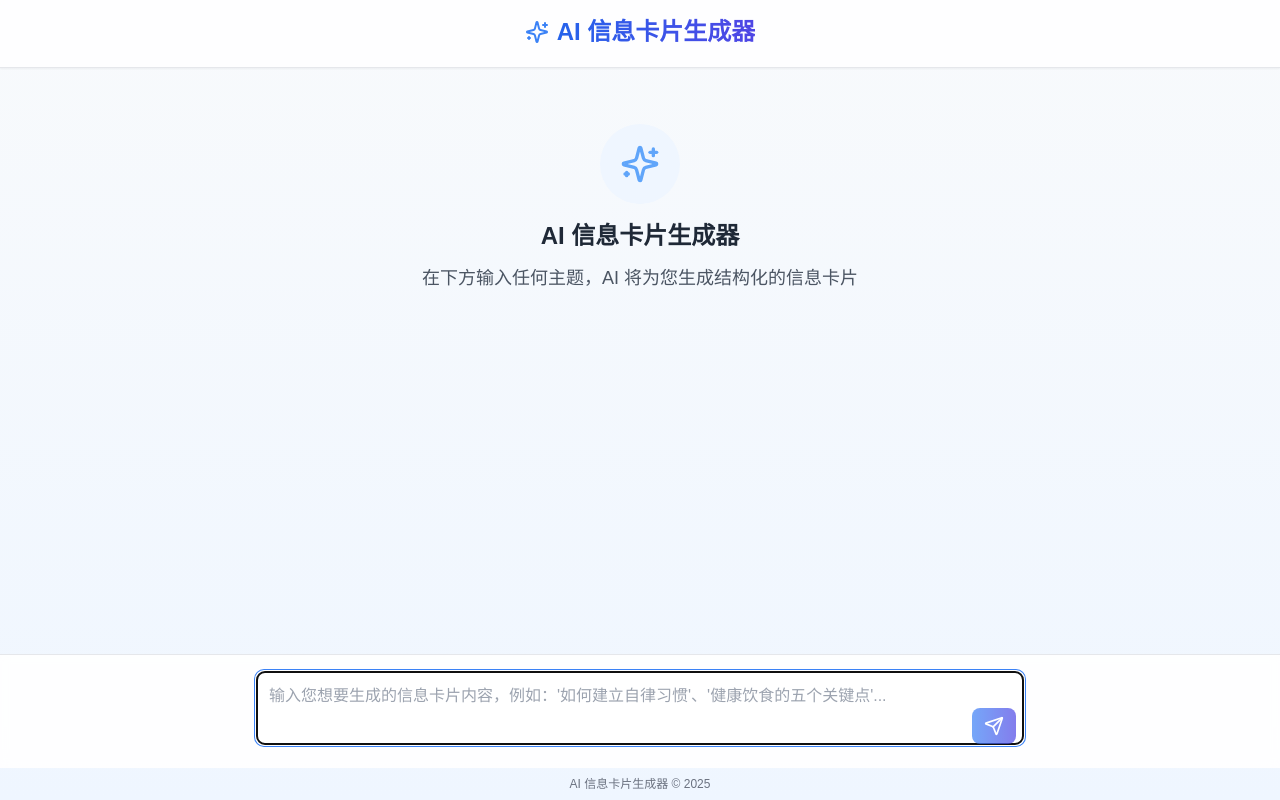
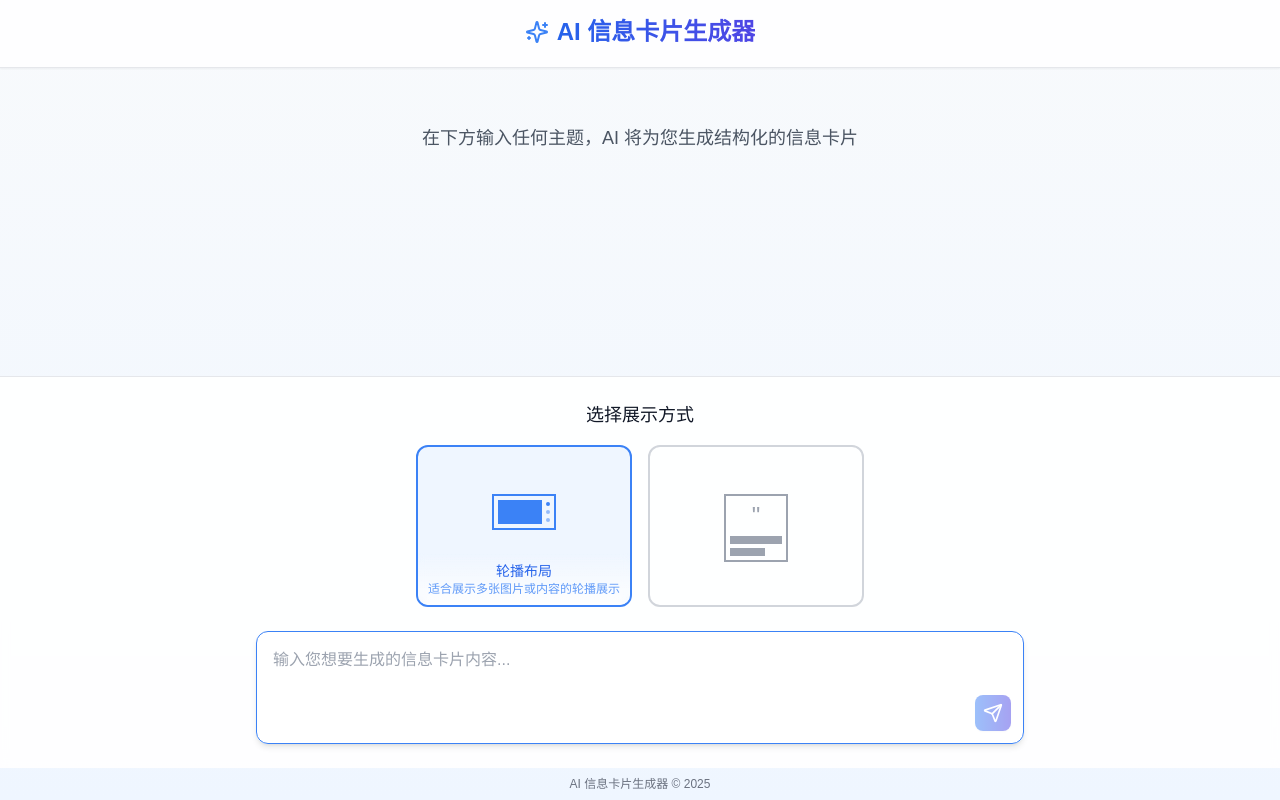
Before and after one commit to ingf/card, a Next.js app: page / in a window 1280 px wide. Built offline with nearby package versions, Linux system fonts and the light colour scheme.

Commit message:
style: 💄 update ui

```diff
--- a/app/page.tsx
+++ b/app/page.tsx
@@ -3,9 +3,10 @@
 import { useState, useRef, useEffect } from "react";
 import { Card } from "@/components/Card";
 import type { CardSchema as CardType, CardType as CardTypeEnum } from "@/lib/schemas/card";
-import { Sparkles, Loader2, Send, Clock, Eye, ExternalLink } from "lucide-react";
+import { Sparkles, Loader2, Send, Clock, Eye, ExternalLink, LayoutGrid, AlignLeft, Type, Image, Quote, Layout } from "lucide-react";
 import Link from "next/link";
 import { useSessionStorage } from "@/lib/hooks/useSessionStorage";
+import { cn } from "@/lib/utils";
 
 export default function Home() {
   const [error, setError] = useState<string>("");
@@ -17,6 +18,8 @@ export default function Home() {
   const [input, setInput] = useState("");
   const [isLoading, setIsLoading] = useState(false);
   const [inputHistory, setInputHistory] = useSessionStorage<string[]>('inputHistory', []);
+  const [selectedType, setSelectedType] = useState<CardTypeEnum>("basic");
+  const [selectedLayout, setSelectedLayout] = useState<string>("carousel");
 
   const [templates, setTemplates] = useState<CardTypeEnum[]>([
     "basic",       // 基础卡片
@@ -35,6 +38,42 @@ export default function Home() {
 
   const [cardScale, setCardScale] = useState({ scale: 0.5, height: '200%' });
   const cardRef = useRef<HTMLDivElement>(null);
+
+  const cardTypes = [
+    { id: "basic" as const, name: "基础卡片", description: "简单清晰的信息展示" },
+    { id: "list" as const, name: "列表卡片", description: "结构化的列表内容" },
+    { id: "html" as const, name: "富文本卡片", description: "支持富文本格式" },
+  ];
+
+  const layoutTypes = [
+    {
+      id: "carousel",
+      name: "轮播布局",
+      icon: (
+        <div className="w-full aspect-video border-2 border-current p-1 flex gap-1">
+          <div className="flex-1 h-full bg-current"></div>
+          <div className="w-1 h-full flex flex-col justify-center gap-1">
+            <div className="w-1 h-1 rounded-full bg-current"></div>
+            <div className="w-1 h-1 rounded-full bg-current opacity-50"></div>
+            <div className="w-1 h-1 rounded-full bg-current opacity-50"></div>
+          </div>
+        </div>
+      ),
+      description: "适合展示多张图片或内容的轮播展示",
+    },
+    {
+      id: "quote",
+      name: "引用布局",
+      icon: (
+        <div className="w-full aspect-square border-2 border-current p-1">
+          <div className="text-2xl font-serif mb-1">"</div>
+          <div className="w-full h-2 bg-current mb-1"></div>
+          <div className="w-2/3 h-2 bg-current"></div>
+        </div>
+      ),
+      description: "适合展示名言警句或重要引用",
+    },
+  ];
 
   useEffect(() => {
     if (inputRef.current && !isLoading) {
@@ -106,10 +145,10 @@ export default function Home() {
     setLoadingTemplates(prev => [...prev, templateType]);
 
     try {
-      // 为不同的卡片类型准备不同的请求格式
       const requestBody = {
         prompt: userPrompt,
-        type: templateType
+        type: templateType,
+        layout: selectedLayout
       };
 
       const response = await fetch('/api/generate', {
@@ -141,6 +180,7 @@ export default function Home() {
 
     } catch (e) {
       console.error(`Error fetching ${templateType} template:`, e);
+      throw e;
     } finally {
       setLoadingTemplates(prev => prev.filter(t => t !== templateType));
     }
@@ -173,25 +213,9 @@ export default function Home() {
     try {
       setInputHistory(prev => [input, ...prev]);
 
-      // 收集所有错误
-      const errors: string[] = [];
-      const results = await Promise.allSettled(
-        templates.map(templateType => fetchTemplateData(templateType, input))
-      );
+      // 只请求选中的类型
+      await fetchTemplateData(selectedType, input);
 
-      // 检查是否所有请求都失败
-      const allFailed = results.every(result => result.status === 'rejected');
-      if (allFailed) {
-        throw new Error("所有卡片类型生成失败，请重试或修改提示词");
-      }
-
-      // 显示部分失败信息
-      const failedCount = results.filter(result => result.status === 'rejected').length;
-      if (failedCount > 0) {
-        setError(`${failedCount}/${templates.length} 个卡片类型生成失败，但其他类型已成功生成`);
-      }
-
-      setInput("");
     } catch (e) {
       console.error("Error:", e);
       setError((e as Error).message || "生成失败，请重试");
@@ -261,10 +285,6 @@ export default function Home() {
         >
           {!hasAnyCardData && !isLoading && (
             <div className="max-w-3xl mx-auto text-center py-8">
-              <div className="w-20 h-20 bg-blue-50 rounded-full flex items-center justify-center mx-auto mb-4">
-                <Sparkles className="h-10 w-10 text-blue-400" />
-              </div>
-              <h2 className="text-2xl font-bold text-gray-800 mb-3">AI 信息卡片生成器</h2>
               <p className="text-gray-600 text-lg mb-6 max-w-xl mx-auto">
                 在下方输入任何主题，AI 将为您生成结构化的信息卡片
               </p>
@@ -422,17 +442,69 @@ export default function Home() {
           )}
         </div>
 
-        <div className="border-t border-gray-200 bg-white/90 backdrop-blur-sm p-4">
-          <div className="max-w-3xl mx-auto">
+        <div className="border-t border-gray-200 bg-white/90 backdrop-blur-sm p-6">
+          <div className="max-w-3xl mx-auto space-y-6">
+            {/* 布局选择器 */}
+            <div className="flex flex-col items-center space-y-4">
+              <h3 className="text-lg font-medium text-gray-900">选择展示方式</h3>
+              <div className="flex gap-4 w-full max-w-md">
+                {layoutTypes.map((layout) => (
+                  <button
+                    key={layout.id}
+                    onClick={() => setSelectedLayout(layout.id)}
+                    className={cn(
+                      "flex-1 group relative overflow-hidden rounded-xl border-2 transition-all duration-200 aspect-[4/3]",
+                      selectedLayout === layout.id
+                        ? "border-blue-500 text-blue-500 bg-blue-50"
+                        : "border-gray-300 text-gray-400 hover:border-gray-400 hover:text-gray-600 hover:bg-gray-50"
+                    )}
+                  >
+                    <div className="absolute inset-0 flex items-center justify-center">
+                      <div className={cn(
+                        "w-16 h-16 transition-colors duration-200",
+                        selectedLayout === layout.id
+                          ? "text-blue-500"  // 选中状态使用蓝色
+                          : "text-gray-400 group-hover:text-gray-600"  // 未选中状态使用灰色，悬浮时加深
+                      )}>
+                        {layout.icon}
+                      </div>
+                    </div>
+                    <div className={cn(
+                      "absolute bottom-0 left-0 right-0 p-2 text-center transition-all duration-200",
+                      "bg-gradient-to-t from-white/90 to-white/0 backdrop-blur-sm",
+                      selectedLayout === layout.id
+                        ? "translate-y-0 text-blue-600"  // 选中状态文字显示蓝色
+                        : "translate-y-full group-hover:translate-y-0 text-gray-600"  // 未选中状态文字显示深灰色
+                    )}>
+                      <p className="text-sm font-medium">
+                        {layout.name}
+                      </p>
+                      <p className={cn(
+                        "text-xs line-clamp-2",
+                        selectedLayout === layout.id
+                          ? "text-blue-500/80"  // 选中状态描述文字显示淡蓝色
+                          : "text-gray-500"     // 未选中状态描述文字显示灰色
+                      )}>
+                        {layout.description}
+                      </p>
+                    </div>
+                  </button>
+                ))}
+              </div>
+            </div>
+
+            {/* 输入区域 */}
+            <div className="relative">
               <form onSubmit={handleFormSubmit} className="relative">
+                <div className="relative rounded-xl border border-gray-200 bg-white/50 backdrop-blur-sm shadow-sm transition-all focus-within:shadow-md focus-within:border-blue-500">
                   <textarea
                     ref={inputRef}
-                className="w-full p-3 pr-16 border border-gray-200 rounded-lg focus:ring-2 focus:ring-blue-500 focus:border-blue-500 text-gray-800 bg-white/50 backdrop-blur-sm transition-all resize-none"
+                    className="w-full p-4 pr-16 rounded-xl bg-transparent resize-none focus:outline-none"
                     value={input}
                     onChange={(e) => setInput(e.target.value)}
-                placeholder="输入您想要生成的信息卡片内容，例如：'如何建立自律习惯'、'健康饮食的五个关键点'..."
+                    placeholder="输入您想要生成的信息卡片内容..."
                     disabled={isLoading}
-                rows={2}
+                    rows={3}
                     onKeyDown={(e) => {
                       if (e.key === 'Enter' && !e.shiftKey) {
                         e.preventDefault();
@@ -444,8 +516,15 @@ export default function Home() {
                   />
                   <button
                     type="submit"
-                className="absolute right-2 bottom-2 px-3 py-2 text-white bg-gradient-to-r from-blue-500 to-indigo-600 rounded-lg hover:from-blue-600 hover:to-indigo-700 disabled:opacity-70 disabled:cursor-not-allowed transition-all duration-200 flex items-center justify-center"
                     disabled={isLoading || !input.trim()}
+                    className={cn(
+                      "absolute right-3 bottom-3",
+                      "p-2 rounded-lg transition-all duration-200",
+                      "bg-gradient-to-r from-blue-500 to-indigo-600",
+                      "hover:from-blue-600 hover:to-indigo-700",
+                      "disabled:opacity-50 disabled:cursor-not-allowed",
+                      "text-white shadow-sm"
+                    )}
                   >
                     {isLoading ? (
                       <Loader2 className="h-5 w-5 animate-spin" />
@@ -453,27 +532,37 @@ export default function Home() {
                       <Send className="h-5 w-5" />
                     )}
                   </button>
+                </div>
               </form>
 
+              {/* 历史记录 */}
               {inputHistory.length > 0 && (
-              <div className="mt-2 flex flex-wrap gap-2">
+                <div className="mt-3 flex flex-wrap gap-2">
+                  <span className="text-xs text-gray-500 flex items-center">
+                    <Clock className="h-3 w-3 mr-1" />
+                    历史:
+                  </span>
                   {inputHistory.slice(0, 3).map((item, index) => (
                     <button
                       key={index}
                       onClick={() => selectHistoryInput(item)}
-                    className="px-3 py-1 bg-gray-100 hover:bg-gray-200 rounded-full text-sm text-gray-700 transition-colors truncate max-w-xs"
+                      className={cn(
+                        "px-3 py-1.5 text-xs rounded-full transition-colors",
+                        "bg-gray-100 hover:bg-gray-200 text-gray-700",
+                        "flex items-center gap-1 max-w-[200px]"
+                      )}
                     >
-                    <Clock className="h-3 w-3 inline mr-1" />
-                    {item.length > 30 ? item.substring(0, 30) + "..." : item}
+                      <span className="truncate">{item}</span>
                     </button>
                   ))}
                   {inputHistory.length > 3 && (
-                  <button className="px-3 py-1 bg-gray-100 hover:bg-gray-200 rounded-full text-sm text-gray-700 transition-colors">
-                    +{inputHistory.length - 3} 更多
+                    <button className="px-3 py-1.5 text-xs rounded-full bg-gray-100 hover:bg-gray-200 text-gray-700">
+                      +{inputHistory.length - 3}
                     </button>
                   )}
                 </div>
               )}
+            </div>
           </div>
         </div>
       </div>
```
Lines whose indentation alone changed are shown as unchanged.
